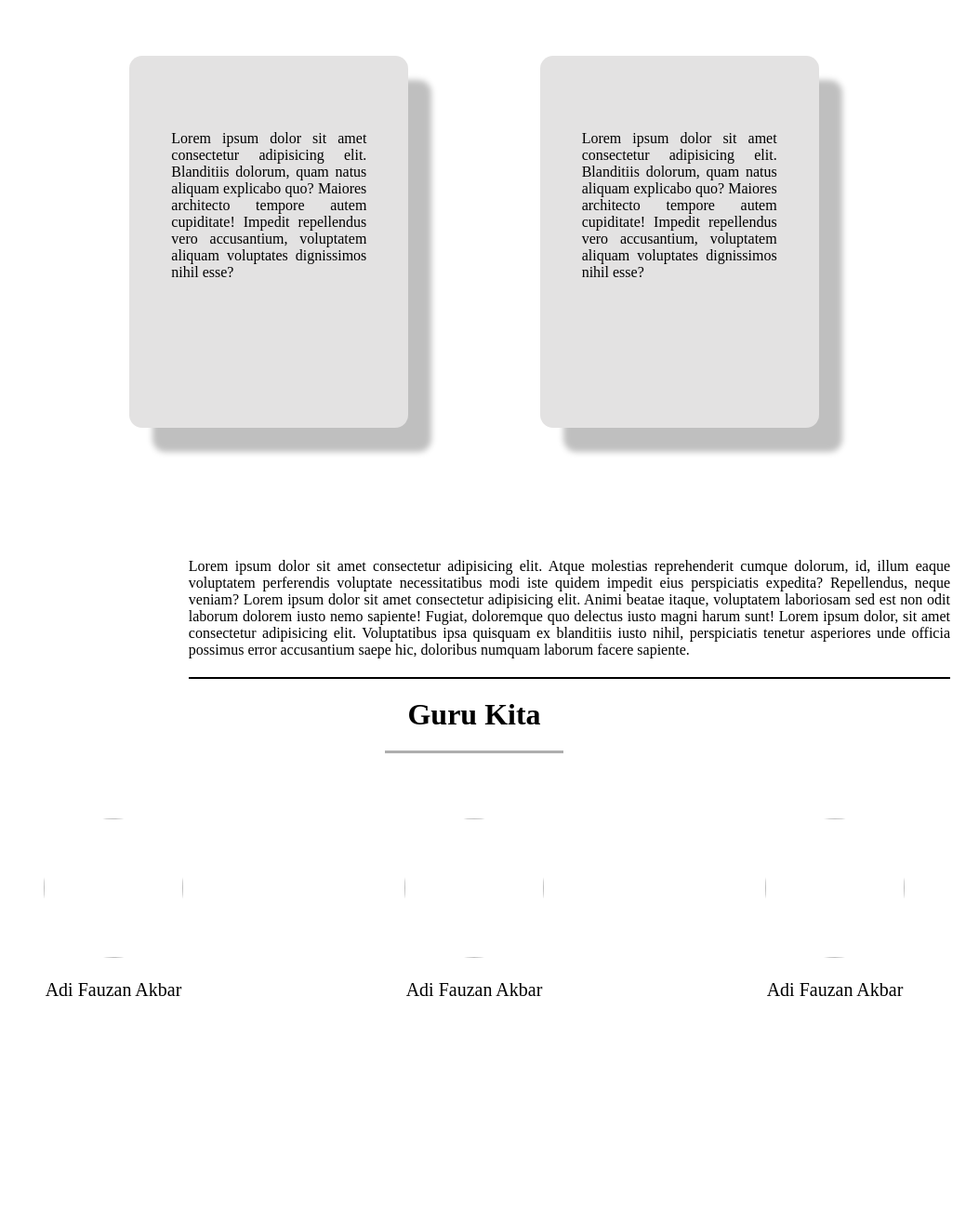
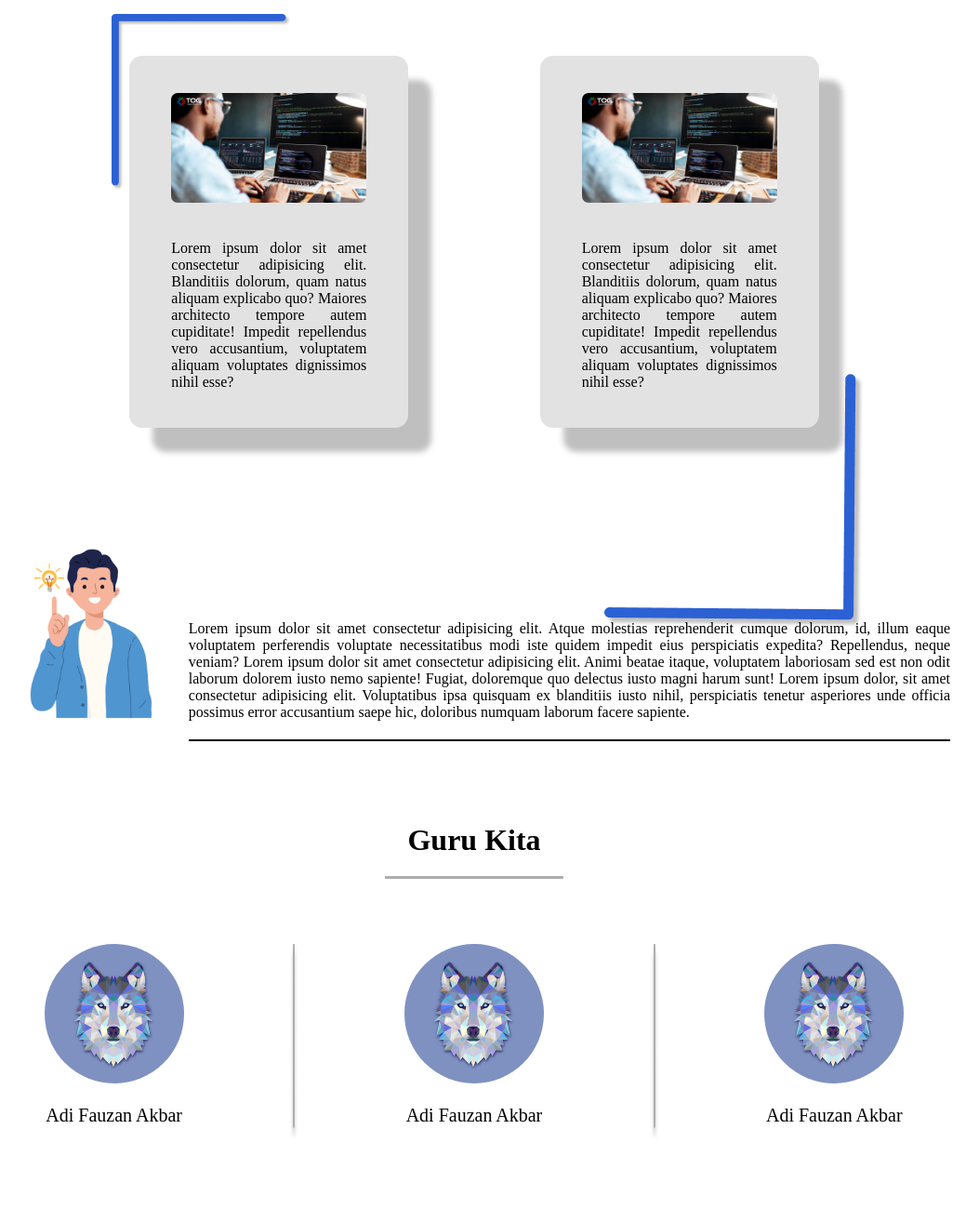
Before and after one commit to Project-LombaWeb-Sekolah/visi-misi, a plain HTML site: page pt2/part2.html in a window 1280 px wide. Shown: the top 1300 px of the page at 93% size, without its empty margins (130-1183 px from the left). Drawn offline with Linux system fonts and the light colour scheme.

Commit message:
part 2 dah diganti jadi scss

```diff
--- a/pt2/css/detailJurusan.css
+++ /dev/null
@@ -1,110 +0,0 @@
-* {
-  padding: 0;
-  margin: 0;
-}
-.elbow {
-  position: absolute;
-  top: 15px;
-  left: 250px;
-}
-
-.elbow img {
-  width: 70%;
-}
-
-.card {
-  display: flex;
-  align-items: center;
-  justify-content: space-evenly;
-  margin: 60px auto;
-  width: 80%;
-}
-.line1 {
-  width: 300px;
-  height: 400px;
-  background: #e3e2e2;
-  box-shadow: 25px 26px 6px rgba(0, 0, 0, 0.25);
-  border-radius: 14px;
-}
-
-.line1 img {
-  width: 70%;
-  border-radius: 7px;
-  margin: 40px auto;
-  display: flex;
-}
-
-.line1 p {
-  text-align: justify;
-  max-width: 70%;
-  display: flex;
-  margin: auto;
-}
-
-.elbow2 {
-  position: absolute;
-  top: 260px;
-  left: 860px;
-}
-
-.personRpl {
-  display: flex;
-  align-items: center;
-  justify-content: space-between;
-  margin: 120px auto;
-  max-width: 80%;
-}
-
-.personRpl img {
-  width: 20%;
-  margin-bottom: 80px;
-}
-
-.personRpl p {
-  max-width: 80%;
-  padding: 20px 0;
-  text-align: justify;
-  border-bottom: 2px solid black;
-}
-
-.judulGuru {
-  max-width: 15%;
-  padding: 20px 0;
-  margin: -120px auto;
-  text-align: center;
-  border-bottom: 3px solid #aeaeae;
-}
-
-.profilGuru {
-  display: flex;
-  justify-content: space-evenly;
-  margin: 190px auto;
-  width: 90%;
-}
-
-.profilGuru .fotoProfil img {
-  width: 150px;
-  height: 150px;
-  border-radius: 50%;
-}
-
-.profilGuru img.line {
-  width: 12px;
-  height: 100px;
-  margin-top: 20px;
-}
-
-.profilGuru .fotoProfil p {
-  text-align: center;
-  line-height: 60px;
-  font-size: 20px;
-}
-
-.rplWork {
-  position: absolute;
-  top: 1252px;
-  width: 792px;
-  height: 792px;
-  left: 50%;
-  transform: translate(-50%);
-}
--- a/pt2/doesntmaksense.html
+++ b/pt2/part2.html
@@ -4,16 +4,16 @@
     <meta charset="UTF-8" />
     <meta http-equiv="X-UA-Compatible" content="IE=edge" />
     <meta name="viewport" content="width=device-width, initial-scale=1.0" />
-    <link rel="stylesheet" href="./css/detailJurusan.css" />
+    <link rel="stylesheet" href="./css/part2.css" />
     <title>SMK Yadika Soreang</title>
   </head>
   <body>
     <div class="card">
       <div class="elbow">
-        <img src="./Icon/elbow.png" alt="" />
+        <img src="../Icon/elbow.png" alt="" />
       </div>
       <div class="line1">
-        <img src="./Icon/detailGambar.jpg" alt="" />
+        <img src="../Icon/detailGambar.jpg" alt="" />
         <p>
           Lorem ipsum dolor sit amet consectetur adipisicing elit. Blanditiis
           dolorum, quam natus aliquam explicabo quo? Maiores architecto tempore
@@ -22,7 +22,7 @@
         </p>
       </div>
       <div class="line1">
-        <img src="./Icon/detailGambar.jpg" alt="" />
+        <img src="../Icon/detailGambar.jpg" alt="" />
         <p>
           Lorem ipsum dolor sit amet consectetur adipisicing elit. Blanditiis
           dolorum, quam natus aliquam explicabo quo? Maiores architecto tempore
@@ -32,11 +32,11 @@
       </div>
     </div>
     <div class="elbow2">
-      <img src="./Icon/elbow2.png" alt="" />
+      <img src="../Icon/elbow2.png" alt="" />
     </div>
 
     <div class="personRpl">
-      <img src="./Icon/personRpl.png" alt="" />
+      <img src="../Icon/personRpl.png" alt="" />
       <p>
         Lorem ipsum dolor sit amet consectetur adipisicing elit. Atque molestias
         reprehenderit cumque dolorum, id, illum eaque voluptatem perferendis
@@ -55,22 +55,22 @@
     </div>
     <div class="profilGuru">
       <div class="fotoProfil">
-        <img src="./Icon/fotoGuru.jpg" alt="" />
+        <img src="../Icon/fotoGuru.jpg" alt="" />
         <p>Adi Fauzan Akbar</p>
       </div>
-      <img class="line" src="./Icon/line.png" alt="" />
+      <img class="line" src="../Icon/line.png" alt="" />
       <div class="fotoProfil">
-        <img src="./Icon/fotoGuru.jpg" alt="" />
+        <img src="../Icon/fotoGuru.jpg" alt="" />
         <p>Adi Fauzan Akbar</p>
       </div>
-      <img class="line" src="./Icon/line.png" alt="" />
+      <img class="line" src="../Icon/line.png" alt="" />
       <div class="fotoProfil">
-        <img src="./Icon/fotoGuru.jpg" alt="" />
+        <img src="../Icon/fotoGuru.jpg" alt="" />
         <p>Adi Fauzan Akbar</p>
       </div>
     </div>
     <div class="rplWork">
-      <img src="./Icon/rplWork.png" alt="" />
+      <img src="../Icon/rplWork.png" alt="" />
     </div>
   </body>
 </html>
--- /dev/null
+++ b/pt2/scss/part2.scss
@@ -0,0 +1,106 @@
+* {
+  padding: 0;
+  margin: 0;
+  body {
+    overflow-x: hidden;
+    .card {
+      display: flex;
+      align-items: center;
+      justify-content: space-evenly;
+      margin: 60px auto;
+      width: 80%;
+
+      .elbow {
+        position: absolute;
+        top: 15px;
+        left: 250px;
+        img {
+          width: 70%;
+        }
+      }
+      .line1 {
+        width: 300px;
+        height: 400px;
+        background: #e3e2e2;
+        box-shadow: 25px 26px 6px rgba(0, 0, 0, 0.25);
+        border-radius: 14px;
+
+        img {
+          width: 70%;
+          border-radius: 7px;
+          margin: 40px auto;
+          display: flex;
+        }
+
+        p {
+          text-align: justify;
+          max-width: 70%;
+          display: flex;
+          margin: auto;
+        }
+      }
+    }
+    .elbow2 {
+      position: absolute;
+      bottom: 120px;
+      right: 220px;
+    }
+    .personRpl {
+      display: flex;
+      align-items: center;
+      justify-content: space-between;
+      margin: 120px auto;
+      max-width: 80%;
+
+      img {
+        width: 20%;
+        margin-bottom: 80px;
+      }
+
+      p {
+        max-width: 80%;
+        padding: 20px 0;
+        text-align: justify;
+        border-bottom: 2px solid black;
+      }
+    }
+    .judulGuru {
+      max-width: 15%;
+      padding: 20px 0;
+      margin: -120px auto;
+      text-align: center;
+      border-bottom: 3px solid #aeaeae;
+    }
+    .profilGuru {
+      display: flex;
+      justify-content: space-evenly;
+      margin: 190px auto;
+      width: 90%;
+      .fotoProfil {
+        img {
+          width: 150px;
+          height: 150px;
+          border-radius: 50%;
+          &.line {
+            width: 12px;
+            height: 100px;
+            margin-top: 20px;
+          }
+        }
+        p {
+          text-align: center;
+          line-height: 60px;
+          font-size: 20px;
+        }
+      }
+    }
+    .rplWork {
+      position: absolute;
+      top: 1252px;
+      width: 792px;
+      height: 792px;
+      left: 50%;
+      transform: translate(-50%);
+    }
+  }
+}
```
Also changed, not shown: pt2/css/part2.css (added), 1 other file.
